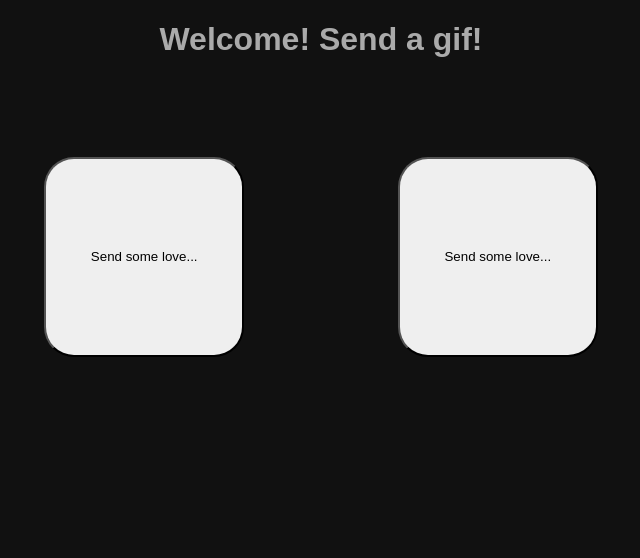
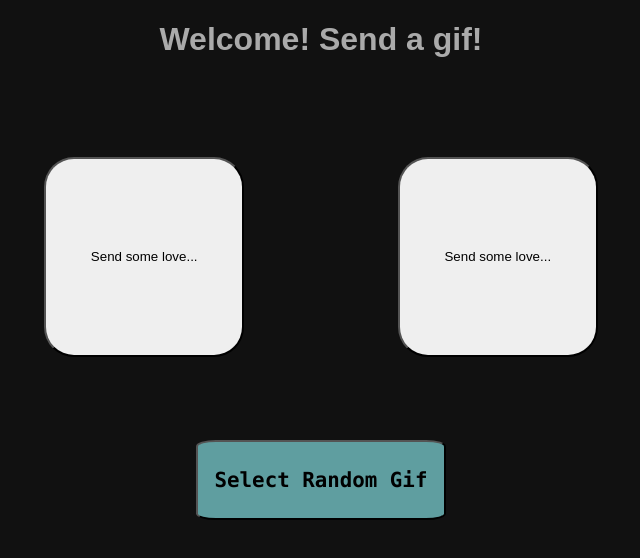
Before and after one commit to jtleaming/loverclient, a React (Create React App) app: page / in a window 1280 px wide. Shown: the top 558 px of the page, without its empty margins (319-959 px from the left). Built offline with nearby package versions, Linux system fonts and the light colour scheme; the HTML template or start-up script is replaced by a standard one.

Commit message:
Adding select random giphy button to ui.

```diff
--- a/src/App.js
+++ b/src/App.js
@@ -4,8 +4,11 @@ import axios from 'axios';
 import './App.css';
 
 class App extends Component {
+  state = {
+      gifUri: ''
+  }
   sendGif = () =>{
-    axios.post('http://10.86.1.58:5002/api/sendmessage', {
+    axios.post('', {
             name: this.state.name,
             message: this.state.message
         }, { headers: { "Access-Control-Allow-Origin": "*", "Access-Control-Allow-Headers": " Origin, X-Requested-With, Content-Type, Accept" } })
@@ -13,8 +16,17 @@ class App extends Component {
             console.log(response);
         })
         .catch(function (error) {
-            window.prompt(error);
+            alert(error);
         });
+  }
+  selectRandomGif = () => {
+    axios.get('', { headers: { "Access-Control-Allow-Origin": "*", "Access-Control-Allow-Headers": " Origin, X-Requested-With, Content-Type, Accept" } })
+      .then(function (response) {
+        this.state.gifUri = response;
+      })
+      .catch(function (error) {
+        alert(error);
+      });
   }
   render() {
     return (
@@ -22,6 +34,8 @@ class App extends Component {
           <h1 className="">Welcome! Send a gif!</h1>
           <Button className="btn"><i className="heart fa fa-heart fa-4x fa-beat"></i>Send some love...</Button>
           <Button className="btn" onClick={this.sendGif}><i className="heart fa fa-heart fa-4x fa-beat"></i>Send some love...</Button>
+
+        <div className=""><Button className="btn1" onClick={this.selectRandomGif}>Select Random Gif</Button></div>
       </div>
     );
   }
--- a/src/index.css
+++ b/src/index.css
@@ -51,3 +51,14 @@ body {
   margin: 6%;
   border-radius: 15%;
 }
+
+.btn1{
+  height: 80px;
+  width: 250px;
+  margin: .5%;
+  border-radius: 8%;
+  background-color: cadetblue;
+  font-size: 130%;
+  font-family:"Lucida Console", Monaco, monospace;
+  font-weight: 900;
+}
```
